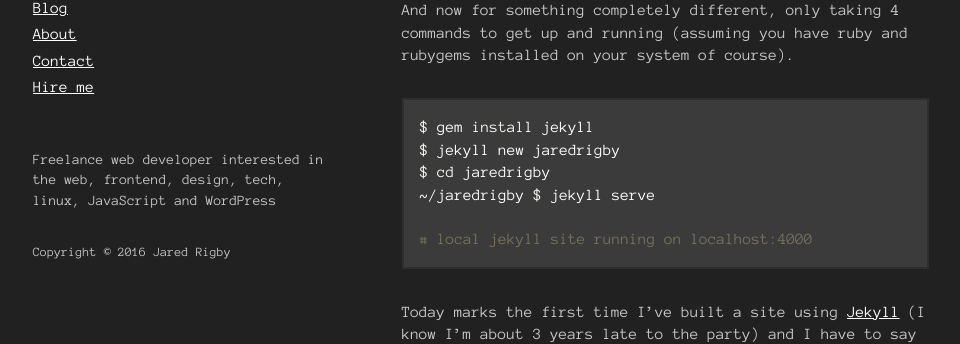
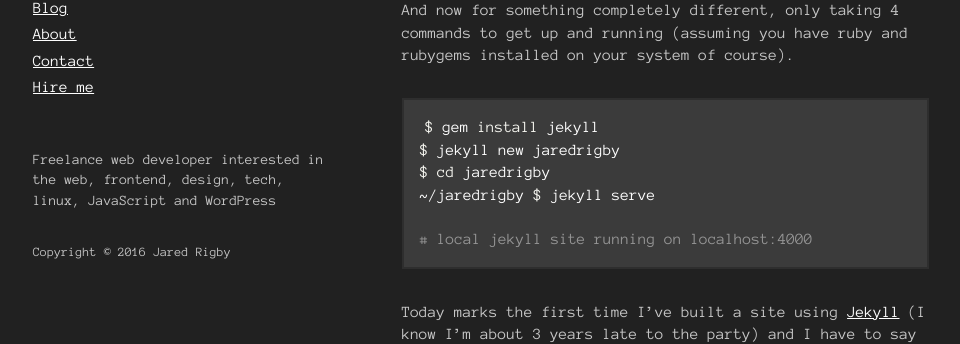
Before and after one commit to jazibobs/jazibobs.github.io, a Jekyll site: the page built from _posts/2016-07-08-welcome-to-jekyll.md, in a window 1280 px wide. Shown: the part 146-490 px from the top of the page, without its empty margins (159-1119 px from the left). Built offline with Jekyll 4.4.1, drawn with Linux system fonts in a browser that asks for light colours.

```diff
--- a/_layouts/default.html
+++ b/_layouts/default.html
@@ -1,5 +1,5 @@
 <!DOCTYPE html>
-<html>
+<html lang="en">
 
   {% include head.html %}
 
--- a/_sass/_elements.scss
+++ b/_sass/_elements.scss
@@ -47,3 +47,14 @@ td {
 		padding: $pad/2 0 $pad/2 $pad;
 	}
 }
+
+code {
+	background-color: lighten($jr-grey, 10%);
+	padding: $pad/4 $pad/3;
+}
+
+img {
+	display: block;
+	max-width: 100%;
+	height: auto;
+}
--- a/_sass/_layout.scss
+++ b/_sass/_layout.scss
@@ -66,6 +66,30 @@
 	margin-top: $pad/2;
 }
 
+.post-content {
+	h2 {
+		font-size: 1.2rem;
+		margin-top: $pad*2;
+		margin-bottom: $pad;
+		font-weight: bold;
+	}
+
+	img {
+		border: 2px solid lighten($jr-grey, 5%);
+		border-bottom: 0;
+		margin: $pad*2 0;
+
+		+ em {
+			display: block;
+			margin-top: -$pad*2;
+			background-color: lighten($jr-grey, 5%);
+			padding: $pad/2;
+			margin-bottom: $pad*2;
+			font-size: 95%;
+		}
+	}
+}
+
 .site-footer {
 	margin-top: $pad*4;
 	font-size: 90%;
--- a/_sass/_syntax-highlighting.scss
+++ b/_sass/_syntax-highlighting.scss
@@ -10,7 +10,7 @@
     overflow: auto;
 }
 /* Highlights taken from https://gist.github.com/asaaki/1007420  for Monokai theme */
-.c                 { color: #75715e }                            /* Comment                     */
+.c                 { color: darken($jr-content, 20%); }                            /* Comment                     */
 .err               { color: #960050; background-color: #1e0010 } /* Error                       */
 .k                 { color: #66d9ef }                            /* Keyword                     */
 .l                 { color: #ae81ff }                            /* Literal                     */
```
Also changed, not shown: _posts/2016-07-11-accessibility-testing-with-chromelens.md (added, +55 -0 lines), img/tab-trace-jaredrigby.png (added).
